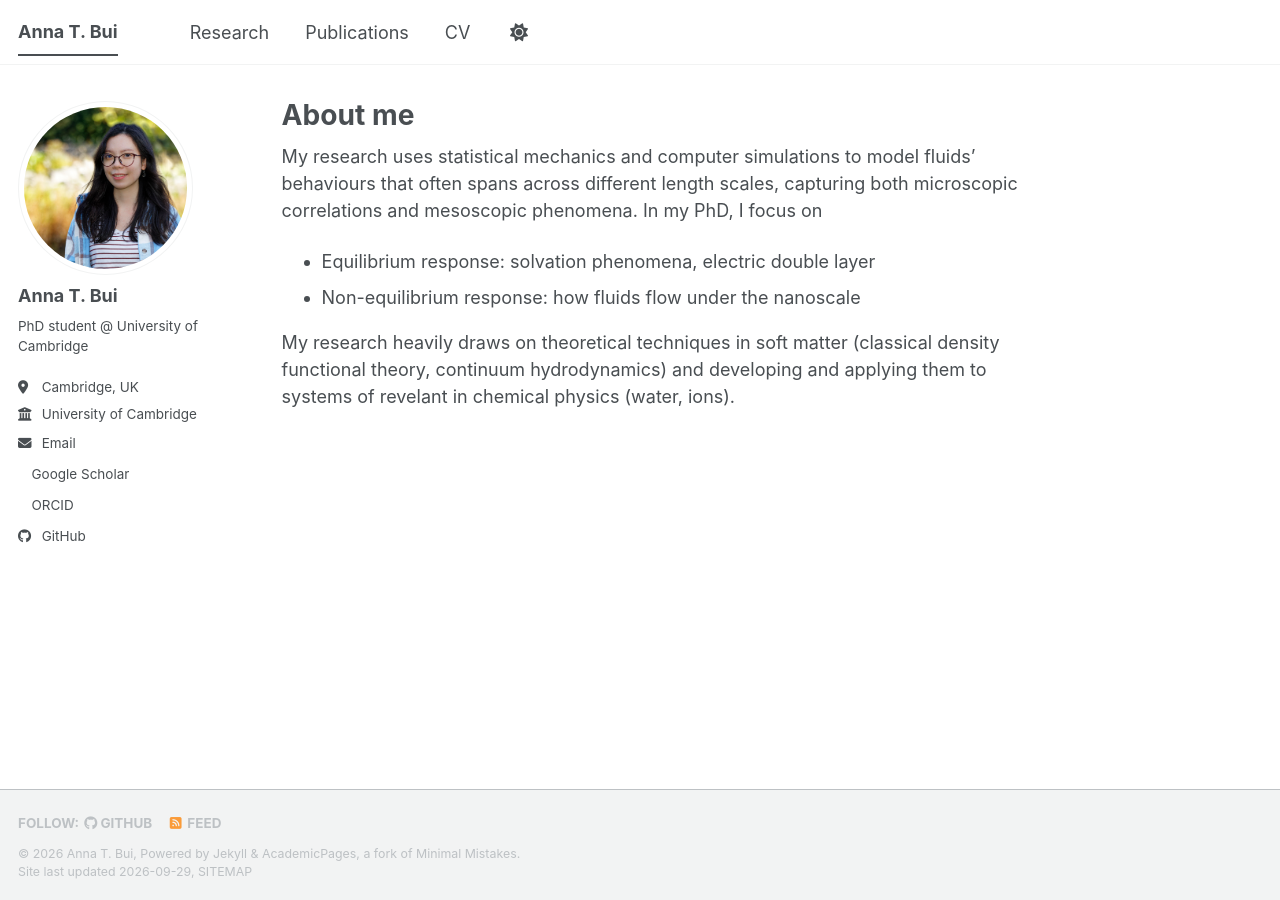
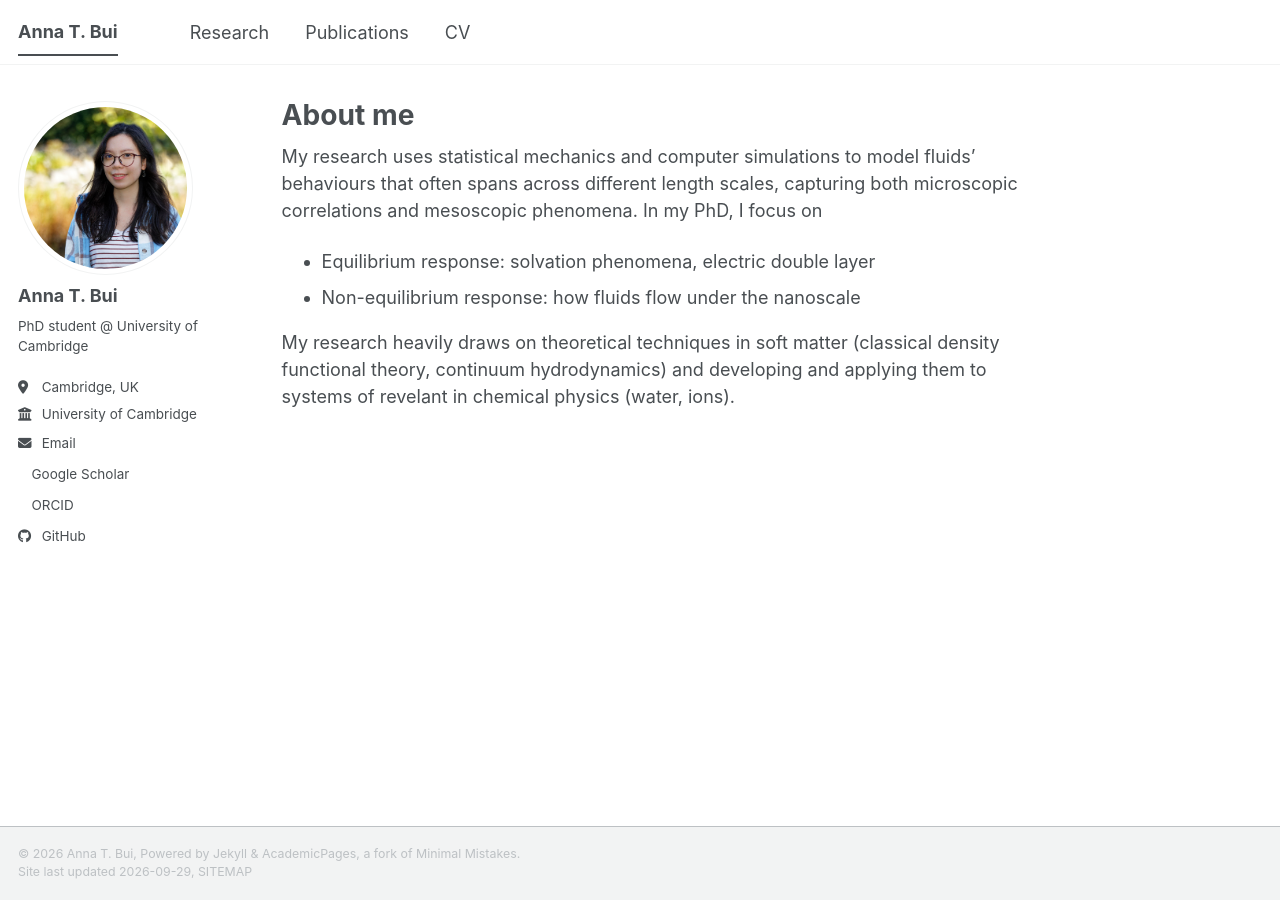
Before and after one commit to annatbui/annatbui.github.io, a Jekyll site: the page built from _pages/about.md, in a window 1280 px wide. Built offline with Jekyll 4.4.1, drawn with Linux system fonts in a browser that asks for light colours; a style sheet for code colours, icons or effects is not loaded.

Commit message:
Use light mode only and slim down footer
Remove the theme toggle and pin the stored theme to light so the OS
dark-mode preference is ignored. Drop the Follow/GitHub/Feed row from
the footer.

```diff
--- a/_includes/footer.html
+++ b/_includes/footer.html
@@ -1,23 +1,4 @@
 {% include base_path %}
-
-{% if site.author.github or site.author.bitbucket or site.atom_feed.hide != true %}
-<div class="page__footer-follow">
-  <ul class="social-icons">
-    {% if site.data.ui-text[site.locale].follow_label %}
-      <li><strong>{{ site.data.ui-text[site.locale].follow_label }}</strong></li>
-    {% endif %}
-    {% if site.author.github %}
-      <li><a href="https://github.com/{{ site.author.github }}"><i class="fab fa-github" aria-hidden="true"></i> GitHub</a></li>
-    {% endif %}
-    {% if site.author.bitbucket %}
-      <li><a href="https://bitbucket.org/{{ site.author.bitbucket }}"><i class="fab fa-bitbucket" aria-hidden="true"></i> Bitbucket</a></li>
-    {% endif %}
-    {% if site.atom_feed.hide != true %}
-    <li><a href="{% if site.atom_feed.path %}{{ site.atom_feed.path }}{% else %}{{ base_path }}/feed.xml{% endif %}"><i class="fa fa-fw fa-rss-square" aria-hidden="true"></i> {{ site.data.ui-text[site.locale].feed_label | default: "Feed" }}</a></li>
-    {% endif %}
-  </ul>
-</div>
-{% endif %}
 
 <div class="page__footer-copyright">
   &copy; {{ site.time | date: '%Y' }} {{ site.name | default: site.title }}, {{ site.data.ui-text[site.locale].powered_by | default: "Powered by" }} <a href="https://jekyllrb.com" rel="nofollow">Jekyll</a> &amp; <a href="https://github.com/academicpages/academicpages.github.io">AcademicPages</a>, a fork of <a href="https://mademistakes.com/work/minimal-mistakes-jekyll-theme/" rel="nofollow">Minimal Mistakes</a>.<br />
--- a/_includes/head.html
+++ b/_includes/head.html
@@ -12,5 +12,10 @@
   document.documentElement.className = document.documentElement.className.replace(/\bno-js\b/g, '') + ' js ';
 </script>
 
+<script>
+  // Light mode only: pin the stored theme so the OS dark preference is ignored
+  localStorage.setItem("theme", "light");
+</script>
+
 <!-- For all browsers -->
 <link rel="stylesheet" href="{{ base_path }}/assets/css/main.css">
--- a/_includes/masthead.html
+++ b/_includes/masthead.html
@@ -18,9 +18,6 @@
               <a href="{{ domain }}{{ link.url }}">{{ link.title }}</a>
             </li>
           {% endfor %}
-          <li id="theme-toggle" class="masthead__menu-item persist tail">
-            <a role="button" aria-labelledby="theme-icon"><i id="theme-icon" class="fa-solid fa-sun" aria-hidden="true" title="toggle theme"></i></a>
-          </li>
         </ul>
         <ul class="hidden-links hidden"></ul>
       </nav>
```
